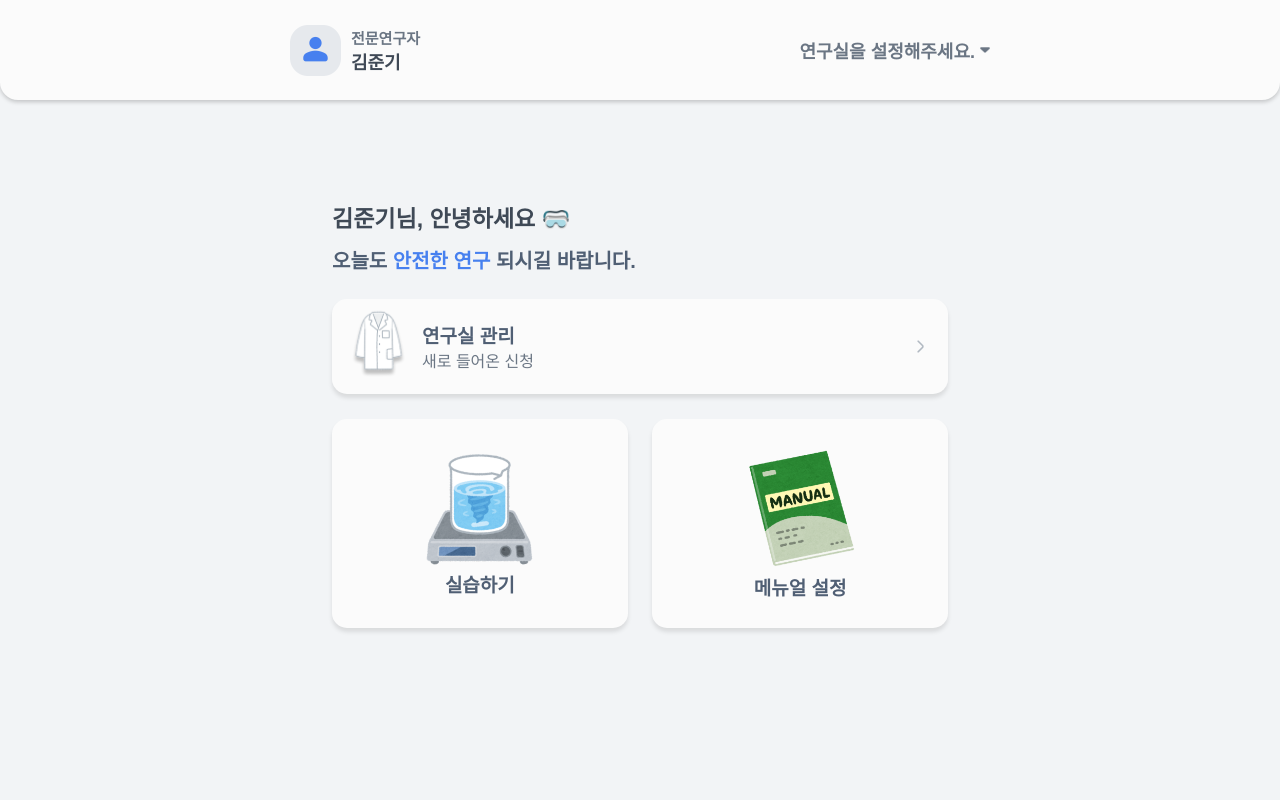
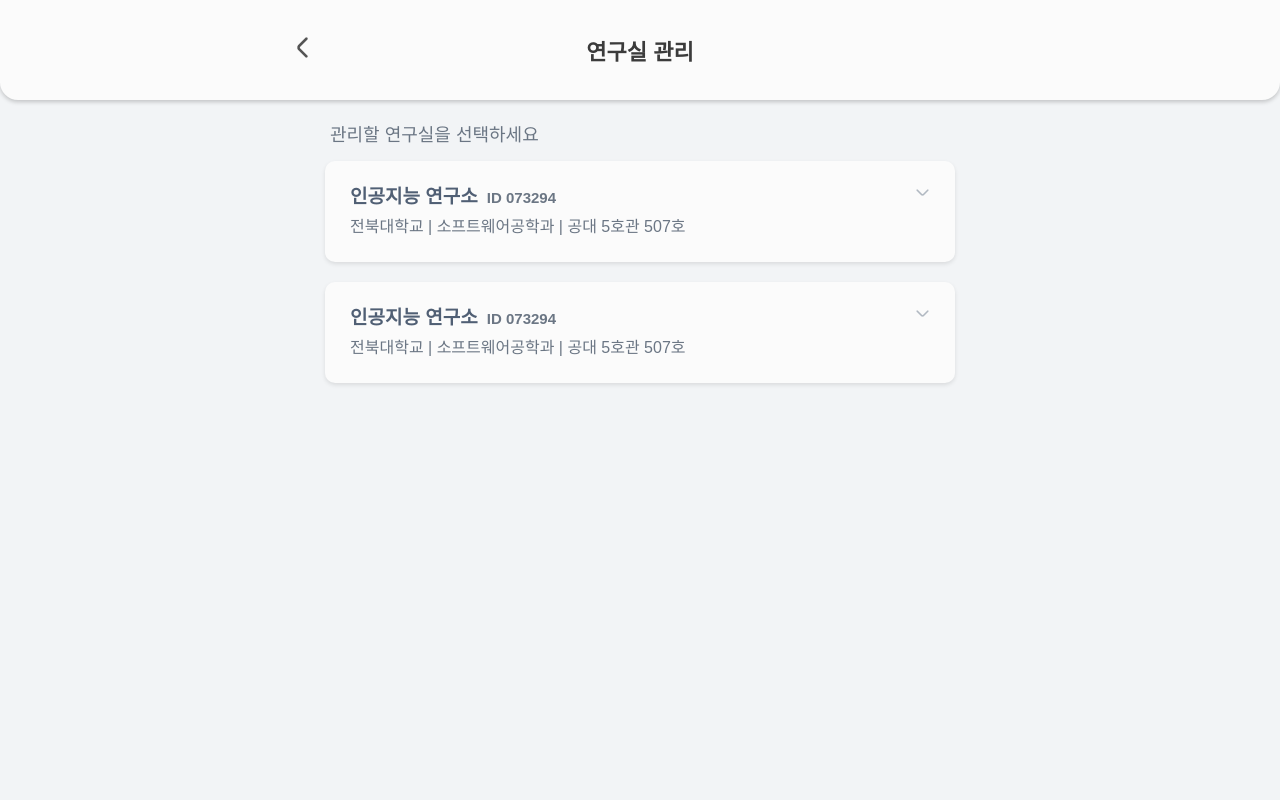
Before and after one commit to ijun17/LSA-web, a plain HTML site: page index.html in a window 1280 px wide. Drawn offline with Linux system fonts and the light colour scheme; a web font is replaced by a local one.

Commit message:
manage lab page

```diff
--- a/src/css/component.css
+++ b/src/css/component.css
@@ -137,6 +137,8 @@
 
 .modal-component>.overlay{
     position: fixed;
+    top:0;
+    left:0;
     width: 100vw;
     height: 100%;
     background-color: #0004;
@@ -203,21 +205,24 @@
     width:90%;
     background-color: var(--background-color);
     border-radius: 10px;
-    padding:20px;
+    padding:20px 25px;
     box-shadow: 0px 2px 4px rgba(0, 0, 0, 0.1);
-    margin-top:15px;
+    margin-bottom:20px;
 }
 
 .manage-lab-component .text1{
     color:#505F74;
     font-size:19px;
     font-weight: bold;
+    margin-right:5px;
+    margin-bottom:30px;
 }
 
 .manage-lab-component .text2{
     color:#3F4956;
     font-size:18px;
     font-weight: bold;
+    margin-right:10px;
 }
 
 .manage-lab-component .text3{
@@ -233,6 +238,7 @@
 
 .manage-lab-component .top>div{
     width:100%;
+    margin-bottom:5px;
 }
 
 .manage-lab-component .top>div:nth-child(1){
@@ -254,3 +260,57 @@
 .manage-lab-component .accordion-button-open{
     transform: rotate(-90deg);
 }
+
+.manage-lab-component .folder{
+    max-height:0;
+    overflow-y: auto;
+}
+
+.manage-lab-component .folder-open{
+    max-height:1000px;
+
+}
+
+.manage-lab-component .folder>h1{
+    margin-top:35px;
+    margin-bottom:20px;
+}
+
+.manage-lab-component .list-body{
+    display: flex;
+    flex-direction: row;
+}
+
+.manage-lab-component .list-body>.list-info{
+    display: flex;
+    flex-direction: column;
+    justify-content: space-evenly;
+}
+
+.manage-lab-component .list-profile-image{
+    height: 51px;
+    margin-right:15px;
+}
+
+.manage-lab-component .button-part{
+    display: flex;
+    flex-direction: row-reverse;
+    /* margin-top: 5px; */
+    margin-bottom: 20px;
+}
+
+.manage-lab-component .button-part>button{
+    width:46px;
+    height:29px;
+    font-size: 14px;
+    color:#505F74;
+    background-color: #F2F4F6;
+    border-radius: 30px;
+    border:none;
+    margin-left:10px;
+}
+
+.manage-lab-component .button-part>button:hover{
+    color:#F1F5FF;
+    background-color: #4780EF;
+}
--- a/src/css/page.css
+++ b/src/css/page.css
@@ -313,12 +313,12 @@
     overflow-y: auto;
     overflow-x: hidden;
     box-shadow: 0px 0px 4px rgba(0, 0, 0, 0.1);
-    opacity : 0;
+    /* opacity : 0; */
     transition: height 0.3s ease-out, opacity 0.3s linear;
 }
 
 #main-page .bottom-sheet-up{
-    opacity : 1;
+    /* opacity : 1; */
     height:95%;
 }
 
@@ -449,7 +449,7 @@
 
 /* manage-lab-page */
 
-#manage-lab-page .lab-list{
+/* #manage-lab-page .lab-list{
     padding: 20px;
     overflow-y: auto;
 }
@@ -469,7 +469,7 @@
 #manage-lab-page .lab-list>div>div{
     margin: 3px;
     width:90%;
-}
+} */
 
 
 
--- a/src/css/style.css
+++ b/src/css/style.css
@@ -12,10 +12,10 @@
     margin:0;
     padding: 0;
     box-sizing:border-box;
-    color:var(--text-color);
 }
 
 body{
+    color:var(--text-color);
     background-color: var(--background-color);
 }
 
--- a/src/js/app.js
+++ b/src/js/app.js
@@ -17,7 +17,7 @@ webPageManager.addPage("manage-manual-page",new ManageManualPage())
 function isLogin(){return false;}
 function isMobile(){return true;}
 function init(){
-    webPageManager.setPage("main-page")
+    webPageManager.setPage("manage-lab-page")
 }
 
 init();
--- a/src/js/component/manageLabComponent.js
+++ b/src/js/component/manageLabComponent.js
@@ -16,9 +16,9 @@ function manageLabComponent(labName,labId,univ,department,location){
                 <div class="text3">${univ+" | "+department+" | "+location}</div>
             </div>
             <div class="folder">
-                <div>소속 실습자<span class="new-badge"></span></div>
+                <h1 class="text1">소속 실습자<span class="new-badge"></span></h1>
                 <div class="member-list"></div>
-                <div>소속 신청 리스트<span class="new-badge"></span></div>
+                <h1 class="text1">소속 신청 리스트<span class="new-badge"></span></h1>
                 <div class="wait-list"></div>
             </div>
         </div>
@@ -35,51 +35,60 @@ function manageLabComponent(labName,labId,univ,department,location){
     const waitList = div.querySelector(".wait-list");
 
     const clickAccordionButton = ()=>{
+        accordionButton.classList.toggle("accordion-button-open")
         folder.classList.toggle("folder-open");
     }
 
-    accordionButton.addEventListener("click",clickAccordionButton)
 
-    const getListInfo=(type, univ, department, name, id)=>{
+    const getUserInfo=(type, univ, department, name, id)=>{
         return `<div class="list-body">
-            <div class="list-profile-image"></div>
+            <div class="list-profile-image"><img src="src/assets/images/사람 아이콘.png" width=51px/></div>
             <div class="list-info">
-                <div>${type+" | "+univ+" | "+department}</div>
-                <div><span>${name}</span><span>${id}</span></div>
+                <div class="text4">${type+" | "+univ+" | "+department}</div>
+                <div><span class="text2">${name}</span><span class="text4">${id}</span></div>
             </div>
         </div>`
     }
 
-    const deleteMember = ()=>{
+    const deleteMember = async ()=>{
+
+    }
+
+    const deleteWait = async ()=>{
+
+    }
+
+    const acceptWait = async ()=>{
 
     }
 
     const addMemberList = (type, univ, department, name, id)=>{
         const list = document.createElement("div");
         list.innerHTML=`
-        ${getListInfo(type, univ, department, name, id)}
-        <div class="button-part>
+        ${getUserInfo(type, univ, department, name, id)}
+        <div class="button-part">
             <button class="delete-button">삭제</button>
         </div>
         `
-        memberList.appendChild(list);
         const deleteButton = list.querySelector(".delete-button");
         deleteButton.addEventListener("click",()=>{
             openModal(`<p>이 실습자를 삭제하겠습니까</p>`,["취소","삭제"],[
                 ()=>{closeModal()},
                 ()=>{
                     list.remove();
+                    closeModal();
                     deleteMember();
                 }]
             )
         })
+        memberList.appendChild(list);
     }
 
-    const addWaitList = (type, univ, department, name, id, onclickacceptbutton=()=>{}, onclickdenybutton=()=>{})=>{
+    const addWaitList = (type, univ, department, name, id)=>{
         const list = document.createElement("div");
         list.innerHTML=`
-        ${getListInfo(type, univ, department, name, id)}
-        <div class="button-part>
+        ${getUserInfo(type, univ, department, name, id)}
+        <div class="button-part">
             <button class="accept-button">수락</button>
             <button class="deny-button">거절</button>
         </div>
@@ -87,13 +96,29 @@ function manageLabComponent(labName,labId,univ,department,location){
         const acceptButton = list.querySelector(".accept-button");
         const denyButton = list.querySelector(".deny-button");
         acceptButton.addEventListener("click",()=>{
-            onclickacceptbutton(type, univ, department, name, id)
+            acceptWait(type, univ, department, name, id)
         });
         denyButton.addEventListener("click",()=>{
-            onclickdenybutton(type, univ, department, name, id)
+            list.remove();
+            deleteWait(type, univ, department, name, id)
         })
 
+        waitList.appendChild(list);
+    }
 
+
+
+    const testMemberList = [{type:"실습자", univ:"전북대학교", department:"소프트웨어공학과", name:"김준기", id:"201911067"},{type:"실습자", univ:"전북대학교", department:"소프트웨어공학과", name:"김준기", id:"201911067"}]
+    const testWaitList = [{type:"실습자", univ:"전북대학교", department:"소프트웨어공학과", name:"김준기", id:"201911067"},{type:"실습자", univ:"전북대학교", department:"소프트웨어공학과", name:"김준기", id:"201911067"}]
+    for(let member of testMemberList){
+        addMemberList(member.type, member.univ, member.department, member.name, member.id)
     }
+
+    for(let member of testWaitList){
+        addWaitList(member.type, member.univ, member.department, member.name, member.id)
+    }
+
+
+    accordionButton.addEventListener("click",clickAccordionButton)
     return [div, addMemberList, addWaitList]
 }
--- a/src/js/page/ManageLabPage.js
+++ b/src/js/page/ManageLabPage.js
@@ -10,7 +10,7 @@ class ManageLabPage extends WebPage{
         <div class="background"></div>
         <div class="flex-center">
             <div class="wrapper">
-                <p style="color:#6B7684; font-size:18px; margin-left:40px;">관리할 연구실을 선택하세요</p>
+                <p style="color:#6B7684; font-size:18px; margin-left:40px;margin-bottom:15px;">관리할 연구실을 선택하세요</p>
                 <div class="manage-lab-component-wrapper"></div>
             </div>
         </div>
@@ -34,6 +34,9 @@ class ManageLabPage extends WebPage{
         const [manageLabComp,addMemberList,addWaitList] = manageLabComponent("인공지능 연구소","ID 073294","전북대학교","소프트웨어공학과","공대 5호관 507호")
         manageLabComponentWrapper.appendChild(manageLabComp);
 
+        const [manageLabComp2,addMemberList2,addWaitList2] = manageLabComponent("인공지능 연구소","ID 073294","전북대학교","소프트웨어공학과","공대 5호관 507호")
+        manageLabComponentWrapper.appendChild(manageLabComp2);
+
         return this.container;
     }
 }
```
